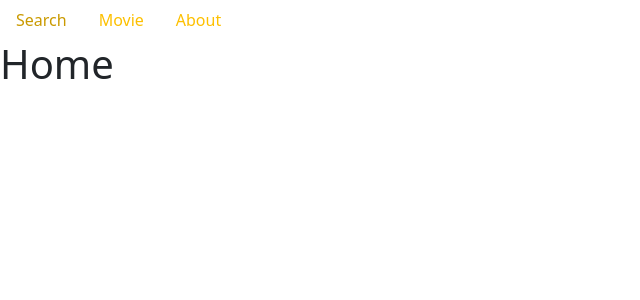
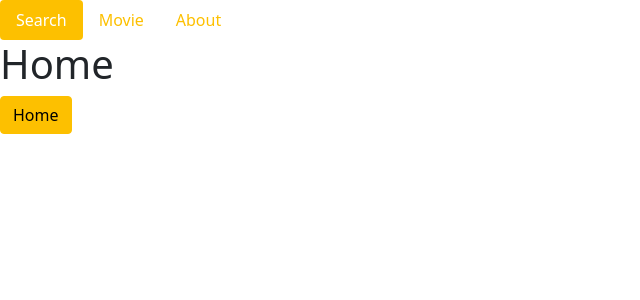
Before and after one commit to Amylo-jh/vue3-movie-app, a Vue app: page / in a window 1280 px wide. Shown: the top 300 px of the page, without its empty margins (0-640 px from the left). Built offline with nearby package versions, Linux system fonts and the light colour scheme.

Commit message:
Part 8 - Ch 04 - 04. Header - Nav

```diff
--- a/src/components/Header.vue
+++ b/src/components/Header.vue
@@ -1,12 +1,13 @@
 <template>
   <header>
-    <div class="nav">
+    <div class="nav nav-pills">
       <div
         v-for="nav in navigations"
         :key="nav.name"
         class="nav-item">
         <RouterLink
           :to="nav.href"
+          active-class="active"
           class="nav-link">
           {{ nav.name }}
         </RouterLink>
--- a/src/routes/Home.vue
+++ b/src/routes/Home.vue
@@ -1,3 +1,4 @@
 <template>
     <h1>Home</h1>
+    <div class="btn btn-primary">Home</div>
 </template>
```
